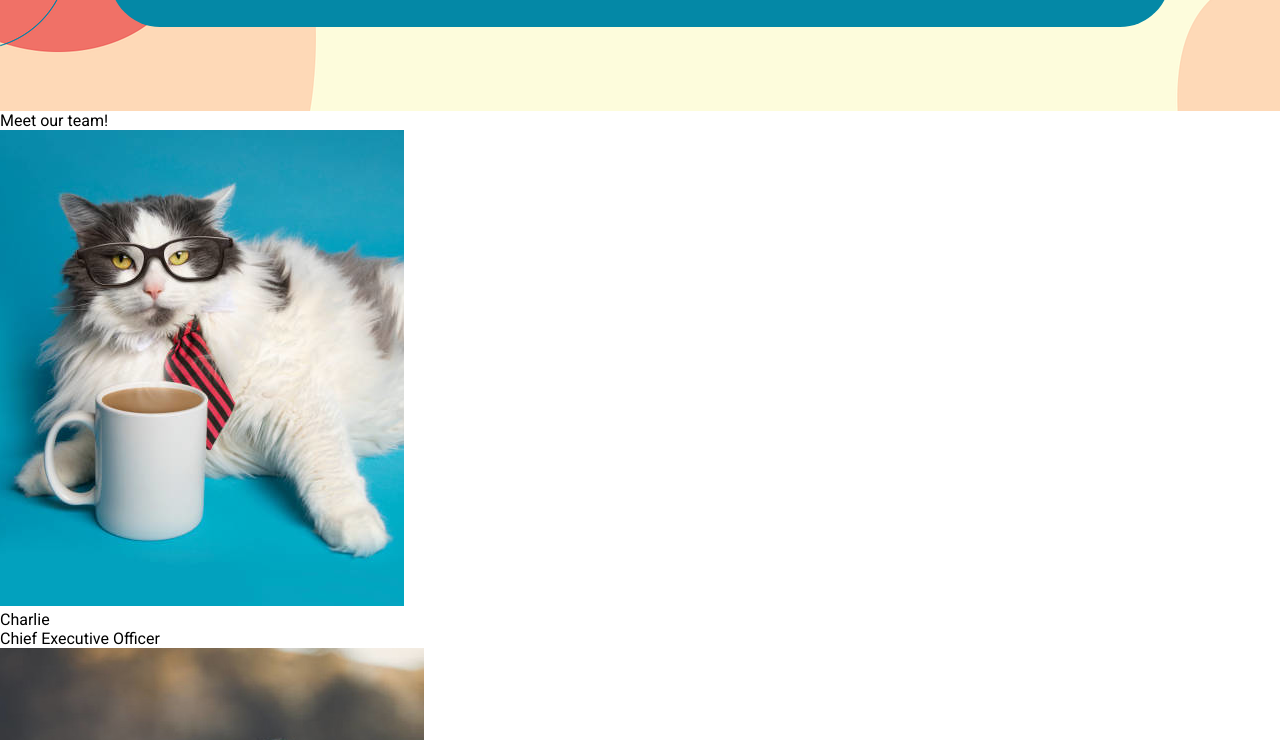
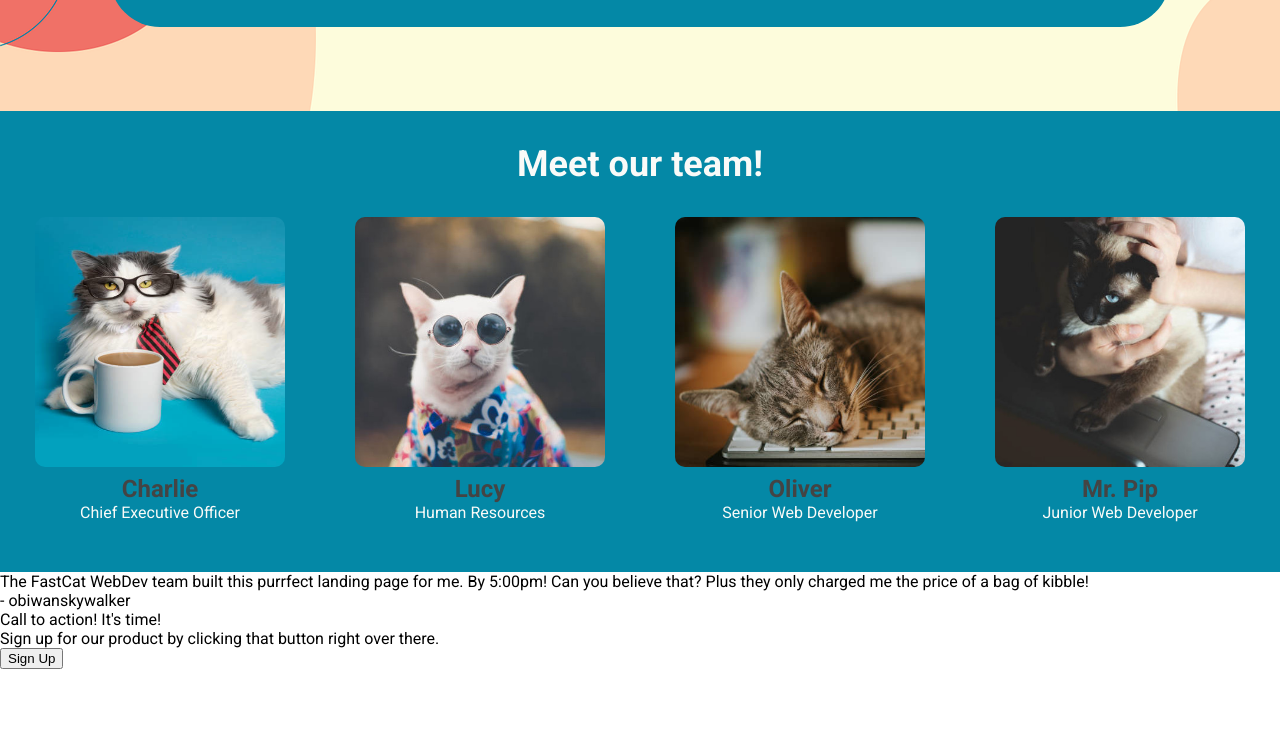
Before and after one commit to obiwanskywalkr/odin-landing-page, a plain HTML site: page index.html in a window 1280 px wide. Shown: the part 491-1231 px from the top of the page. After the commit the page ends 1160 px from the top, so only its background shows below. Drawn offline with Linux system fonts and the light colour scheme.

Commit message:
Clarify class names and  add CSS to team section

```diff
--- a/index.html
+++ b/index.html
@@ -34,13 +34,13 @@
 
     <div class="body">
 
-        <div class="info">
+        <div class="team">
 
-            <div class="info-text">
+            <div class="team-text">
                 Meet our team!
             </div>
 
-            <div class="image-container">
+            <div class="team-members">
                 <div class="cat">
                     <img src="images/ceo_cat.png" alt="Charlie">
                     <div class="cat-name">Charlie</div>
--- a/style.css
+++ b/style.css
@@ -86,3 +86,46 @@ body {
     width: 500px;
     flex-shrink: 1;
 }
+
+.team {
+    padding-bottom: 50px;
+    display: flex;
+    flex-wrap: wrap;
+    justify-content: center;
+    background-color: #0488A6;
+    color: #F9FAF8;
+}
+
+.team-text {
+    margin: 32px 50% 32px 50%;
+    flex-shrink: 0;
+    font-size: 36px;
+    font-weight: bolder;
+}
+
+.team-members {
+    display: flex;
+    align-items: center;
+    justify-content: space-around;
+    gap: 120px;
+}
+
+.cat {
+    max-width: 200px;
+    display: flex;
+    flex-direction: column;
+    align-items: center;
+}
+
+.cat img {
+    border-radius: 10px;
+    width: 250px;
+    height: 250px;
+}
+
+.cat-name {
+    margin-top: 8px;
+    font-size: 24px;
+    font-weight: bold;
+    color: #444444;
+}
```
